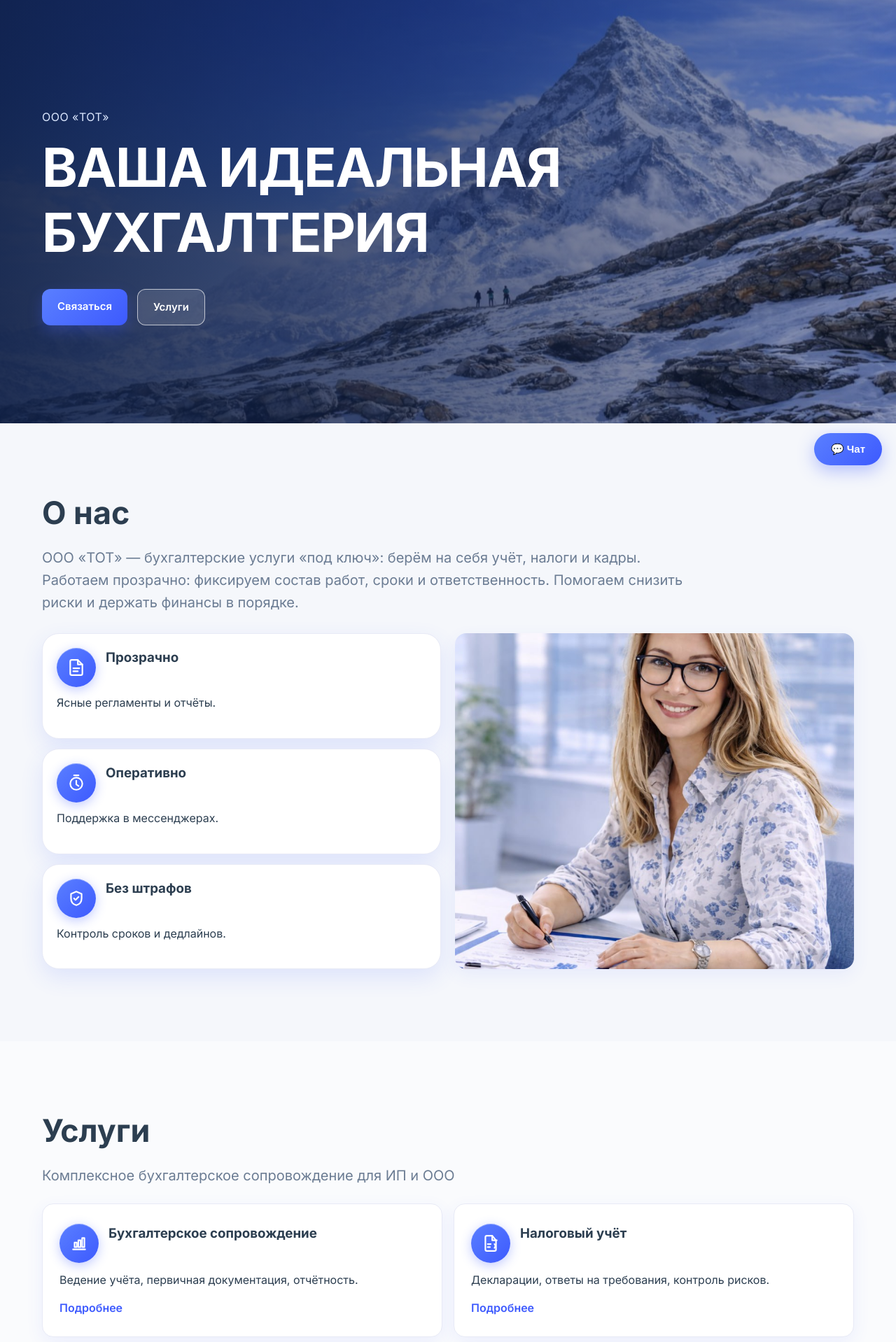
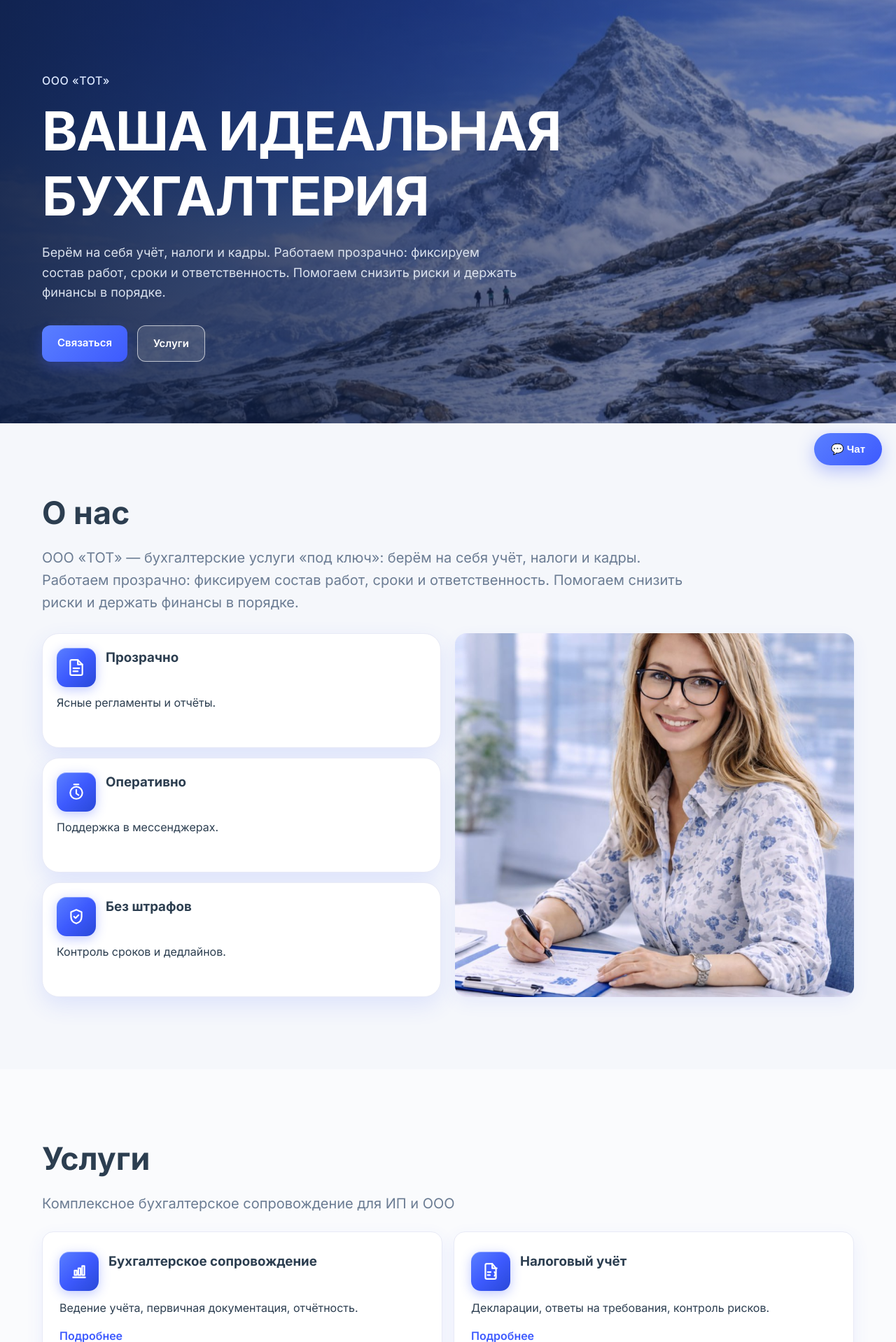
Before and after one commit to KoboSteruS/TOT, a Flask app: page / in a window 1280 px wide. Shown: the part 115-2033 px from the top of the page at 70% size. Run offline with Flask 3, Linux system fonts and the light colour scheme.

Commit message:
fix: исправить замечания по дизайну
- Добавлен текст в Hero-секцию

- Увеличено фото девушки в О нас

- Красный баннер Альфа-Банка выходит за рамки

- Возвращены квадратные иконки с градиентом

- Исправлено положение чат-бота

- Убраны лишние затемнения на изображениях

Made-with: Cursor

```diff
--- a/static/styles.css
+++ b/static/styles.css
@@ -207,12 +207,24 @@ h2 {
   margin: 0 0 14px;
   color: #dce8ff;
   letter-spacing: .03em;
+  font-size: 16px;
+  font-weight: 500;
 }
 
 .hero h1 {
   font-size: clamp(42px, 6vw, 84px);
   text-transform: uppercase;
   letter-spacing: -.02em;
+  margin-bottom: 20px;
+}
+
+.hero-description {
+  font-size: clamp(16px, 2vw, 18px);
+  line-height: 1.6;
+  color: #e3eaf5;
+  max-width: 680px;
+  margin-bottom: 32px;
+  opacity: .95;
 }
 
 .actions {
@@ -304,12 +316,12 @@ h2 {
   width: 56px;
   height: 56px;
   flex: 0 0 56px;
-  border-radius: 50%;
+  border-radius: 14px;
   display: inline-flex;
   align-items: center;
   justify-content: center;
   color: #fff;
-  background: var(--gradient-primary);
+  background: linear-gradient(135deg, #5a7fff 0%, #3d5afe 50%, #2948d8 100%);
   box-shadow: 0 4px 16px rgba(61, 90, 254, .32), inset 0 1px 0 rgba(255, 255, 255, .3);
 }
 
@@ -351,9 +363,11 @@ h2 {
 
 .about-photo {
   border-radius: var(--radius);
-  min-height: 480px;
+  min-height: 520px;
   background: url('/static/images/about/accountant.jpg') center/cover no-repeat;
   box-shadow: var(--shadow);
+  background-size: cover;
+  background-position: center center;
 }
 
 .services-grid {
@@ -393,7 +407,7 @@ h2 {
   padding: 48px 40px;
   color: #fff;
   min-height: 380px;
-  background: linear-gradient(135deg, rgba(61, 90, 254, .95) 0%, rgba(45, 72, 216, .9) 100%), url('/static/images/cta/laptop.jpg') center/cover no-repeat;
+  background: linear-gradient(to right, rgba(61, 90, 254, .92) 0%, rgba(61, 90, 254, .75) 60%, rgba(61, 90, 254, .3) 100%), url('/static/images/cta/laptop.jpg') center/cover no-repeat;
   border-radius: var(--radius-lg);
   display: flex;
   align-items: center;
@@ -407,7 +421,7 @@ h2 {
 .cta-laptop p {
   font-size: 18px;
   margin-bottom: 24px;
-  opacity: .95;
+  opacity: .98;
 }
 
 .cta-laptop ul,
@@ -482,12 +496,10 @@ h2 {
 
 .partner-layout {
   margin-top: 28px;
-
   display: grid;
-  grid-template-columns: 1.2fr 0.8fr;
-
+  grid-template-columns: 1fr 1fr;
   gap: 24px;
-  align-items: stretch;
+  align-items: start;
 }
 
 .partner-text {
@@ -531,12 +543,17 @@ h2 {
 }
 
 .banner {
-  height: 260px;
+  height: 320px;
   background-image: url('/static/images/partners/alfa-banner.png');
+  background-size: cover;
+  background-position: center;
+  position: relative;
+  top: -40px;
+  margin-bottom: -40px;
 }
 
 .cert {
-  height: 260px;
+  height: 280px;
   background-image: url('/static/images/partners/alfa-certificate.png');
   background-size: contain;
   background-repeat: no-repeat;
@@ -684,7 +701,7 @@ h2 {
 
 .final-image {
   min-height: 420px;
-  background: url('/static/images/final-cta/laptop.jpg') center/cover no-repeat;
+  background: url('/static/images/cta/laptop.jpg') center/cover no-repeat;
 }
 
 .final-form {
--- a/templates/index.html
+++ b/templates/index.html
@@ -60,6 +60,7 @@
     <div class="container hero-content">
       <p class="hero-kicker">ООО «ТОТ»</p>
       <h1>ВАША ИДЕАЛЬНАЯ<br>БУХГАЛТЕРИЯ</h1>
+      <p class="hero-description">Берём на себя учёт, налоги и кадры. Работаем прозрачно: фиксируем состав работ, сроки и ответственность. Помогаем снизить риски и держать финансы в порядке.</p>
       <div class="actions">
         <a class="btn btn-primary" href="#final-cta">Связаться</a>
         <a class="btn btn-outline" href="#services">Услуги</a>
```
Also changed, not shown: other parts of templates/index.html (+21 -21 lines).
